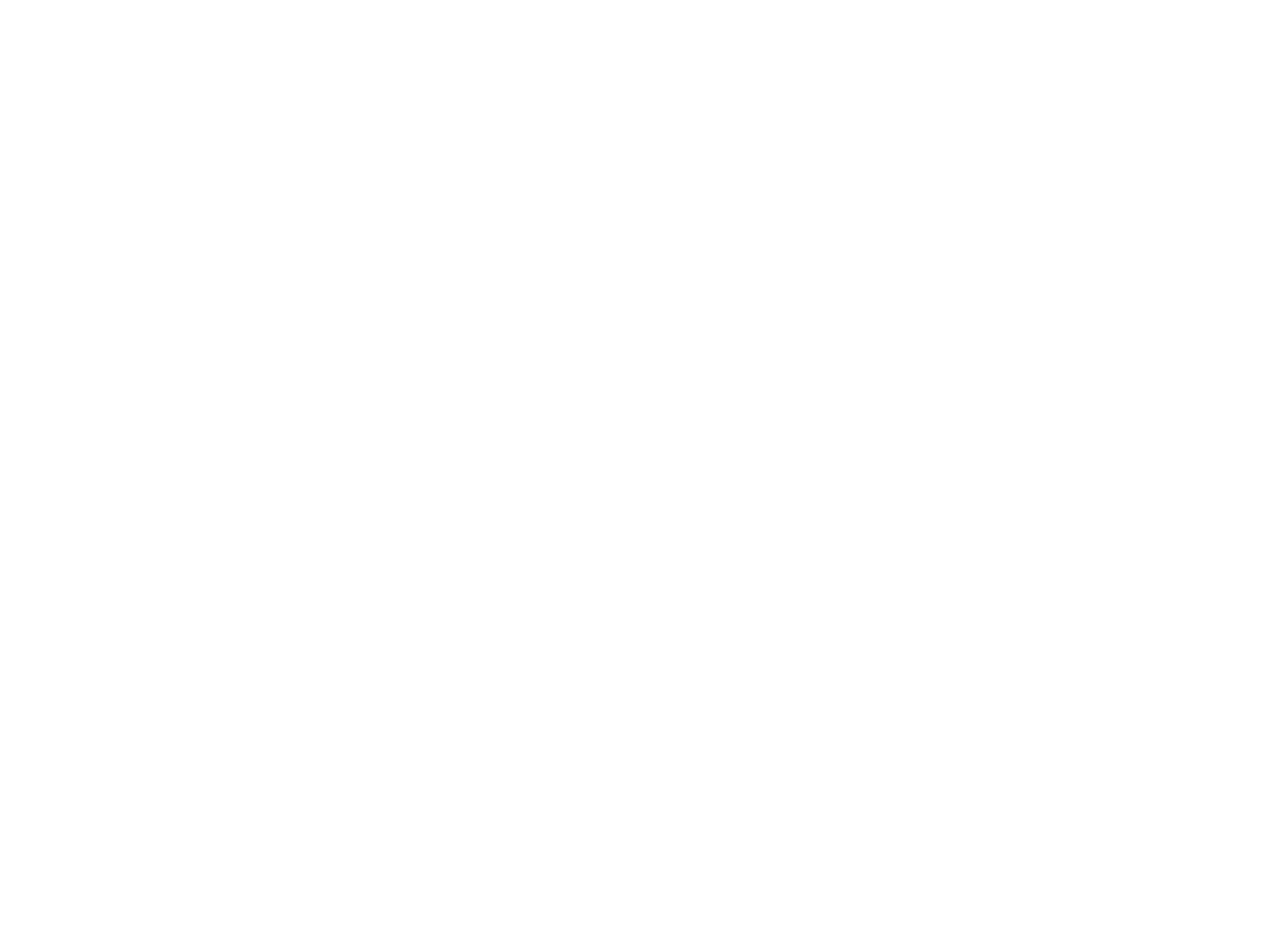
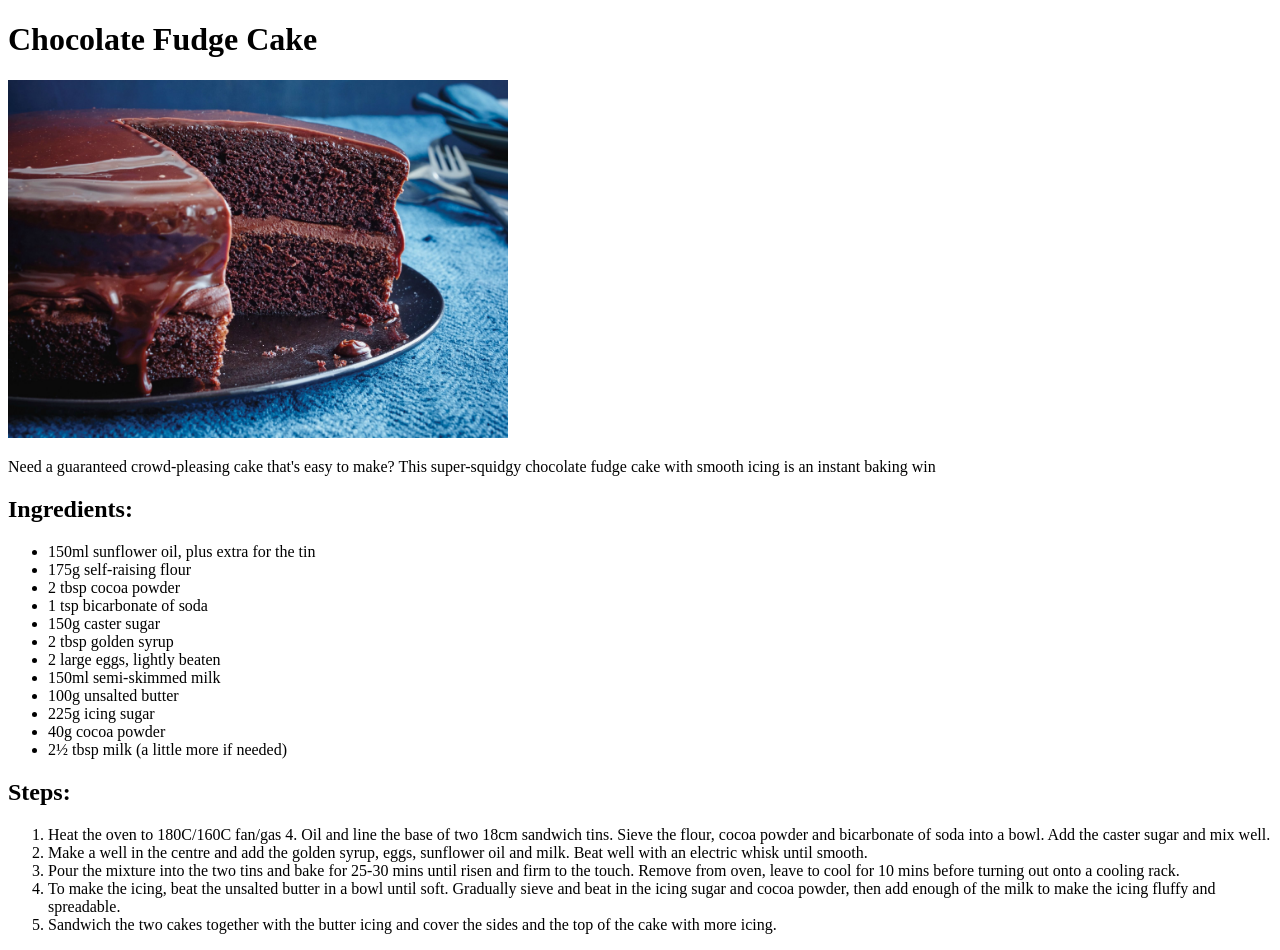
Before and after one commit to edii313/odin-recipes, a plain HTML site: page recipes/chocolatefudge.html in a window 1280 px wide. Before the commit the page ends 800 px from the top, so only its background shows below. Drawn offline with Linux system fonts and the light colour scheme.

Commit message:
Add the contents of chocolatefudge.html, add the steps to butterchicken.html

```diff
--- a/recipes/chocolatefudge.html
+++ b/recipes/chocolatefudge.html
@@ -0,0 +1,72 @@
+<!DOCTYPE html>
+<html lang="en">
+
+<head>
+    <meta charset="UTF-8">
+    <meta http-equiv="X-UA-Compatible" content="IE=edge">
+    <meta name="viewport" content="width=device-width, initial-scale=1.0">
+    <title>Chocolate Fudge</title>
+</head>
+
+<body>
+    <h1>Chocolate Fudge Cake</h1>
+    <img src="../img/fudge.jpg" alt="A brown chocolate fudge cake" width="500">
+    <br>
+    <p>Need a guaranteed crowd-pleasing cake that's easy to make? This super-squidgy chocolate fudge cake with smooth
+        icing is an instant baking win</p>
+    <h2>Ingredients:</h2>
+    <ul>
+        <li>150ml sunflower oil, plus extra for the tin
+        </li>
+        <li>175g self-raising flour
+        </li>
+        <li>2 tbsp cocoa powder
+        </li>
+        <li>1 tsp bicarbonate of soda
+        </li>
+        <li>150g caster sugar
+        </li>
+        <li>2 tbsp golden syrup
+        </li>
+        <li>2 large eggs, lightly beaten
+        </li>
+        <li>150ml semi-skimmed milk
+        </li>
+        <li>100g unsalted butter
+        </li>
+        <li>225g icing sugar
+        </li>
+        <li>40g cocoa powder
+        </li>
+        <li>2½ tbsp milk (a little more if needed)
+        </li>
+    </ul>
+
+    <h2>Steps:</h2>
+    <ol>
+        <li>Heat the oven to 180C/160C fan/gas 4. Oil and line the base of two 18cm sandwich tins. Sieve the flour,
+            cocoa powder and bicarbonate of soda into a bowl. Add the caster sugar and mix well.
+
+        </li>
+        <li>Make a well in the centre and add the golden syrup, eggs, sunflower oil and milk. Beat well with an electric
+            whisk until smooth.
+
+        </li>
+        <li>Pour the mixture into the two tins and bake for 25-30 mins until risen and firm to the touch. Remove from
+            oven, leave to cool for 10 mins before turning out onto a cooling rack.
+
+        </li>
+        <li>To make the icing, beat the unsalted butter in a bowl until soft. Gradually sieve and beat in the icing
+            sugar and cocoa powder, then add enough of the milk to make the icing fluffy and spreadable.
+
+        </li>
+        <li>Sandwich the two cakes together with the butter icing and cover the sides and the top of the cake with more icing.
+
+        </li>
+
+    </ol>
+
+
+</body>
+
+</html>
```
Also changed, not shown: index.html (+1 -1 lines), recipes/butterchicken.html (+16 -2 lines).
